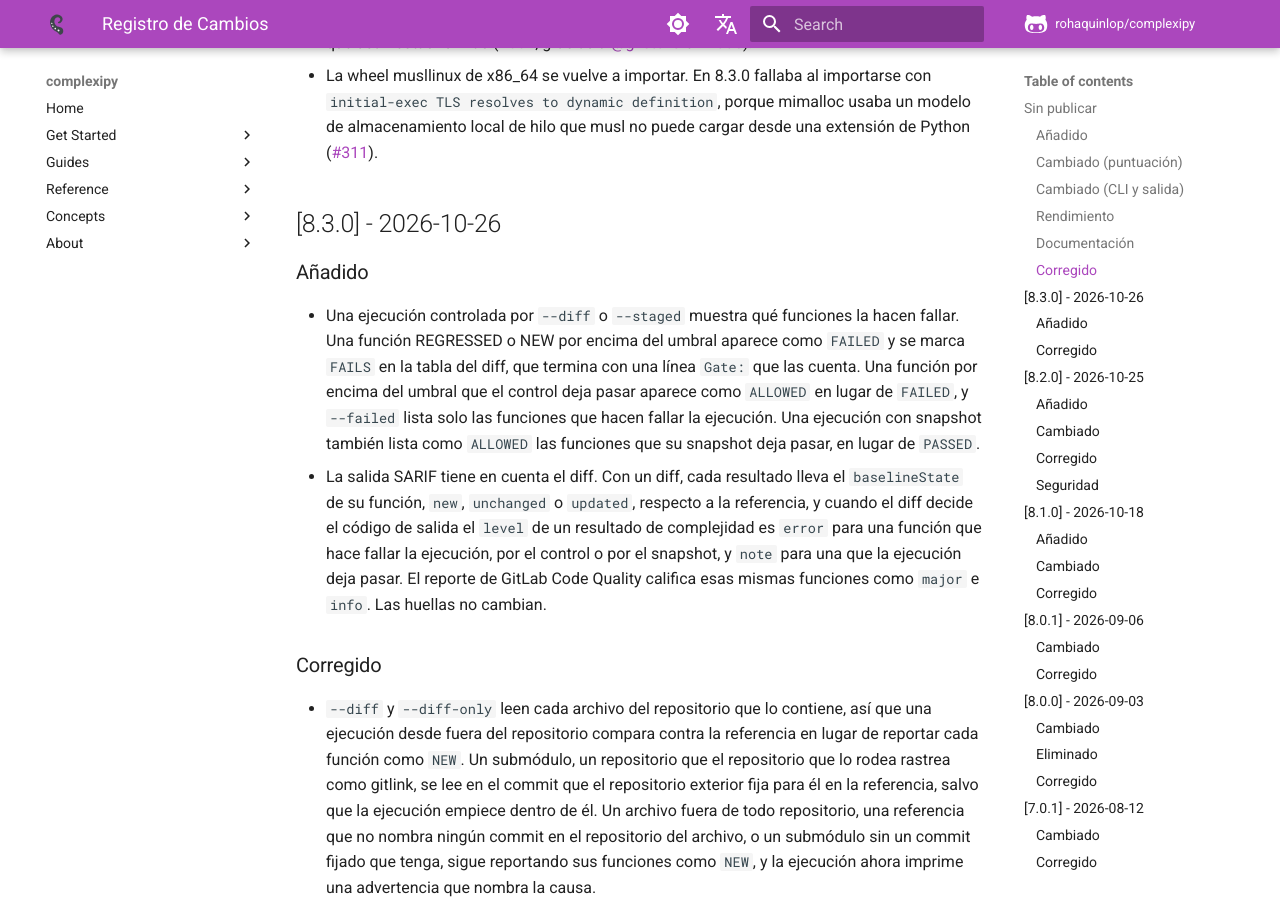
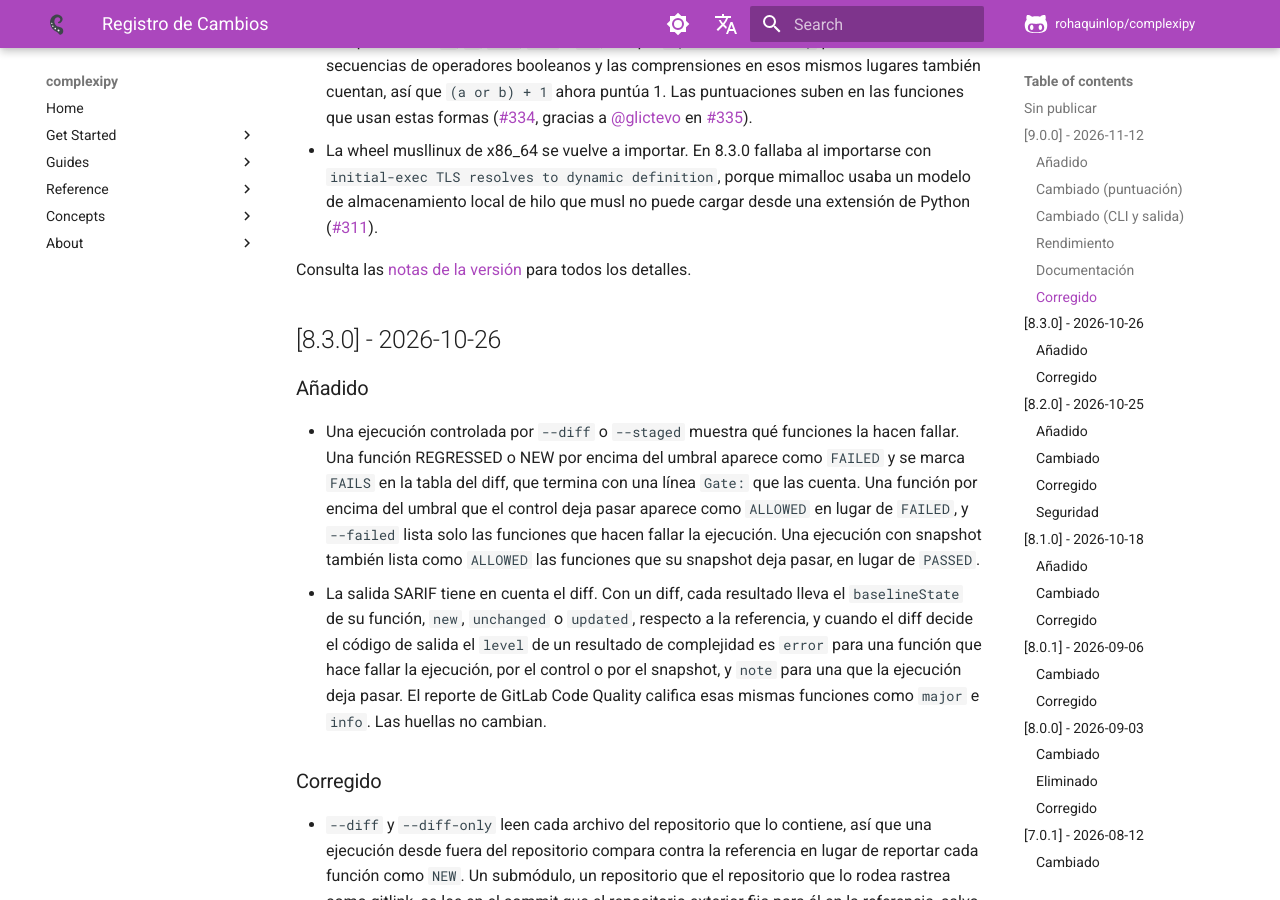
Before and after one commit to rohaquinlop/complexipy, an MkDocs documentation site: the page built from docs/es/changelog.md, in a window 1280 px wide and 900 px high, scrolled down 4433 px. Built offline with MkDocs 1.6.1 and Material for MkDocs 9.7.7, drawn with Linux system fonts in a browser that asks for light colours; comment, search, counter and statistics services are not loaded.

Commit message:
docs(changelog): release 9.0.0

```diff
--- a/docs/es/changelog.md
+++ b/docs/es/changelog.md
@@ -5,6 +5,8 @@
 GitHub con todos los detalles.
 
 ## Sin publicar
+
+## [9.0.0] - 2026-11-12
 
 !!! note "Migración"
 
@@ -231,6 +233,9 @@
   mimalloc usaba un modelo de almacenamiento local de hilo que musl no puede
   cargar desde una extensión de Python
   ([#311](https://github.com/rohaquinlop/complexipy/pull/311)).
+
+Consulta las [notas de la versión](https://github.com/rohaquinlop/complexipy/releases/tag/9.0.0)
+para todos los detalles.
 
 ## [8.3.0] - 2026-10-26
 
```
Also changed, not shown: CHANGELOG.md (+5 -0 lines).
